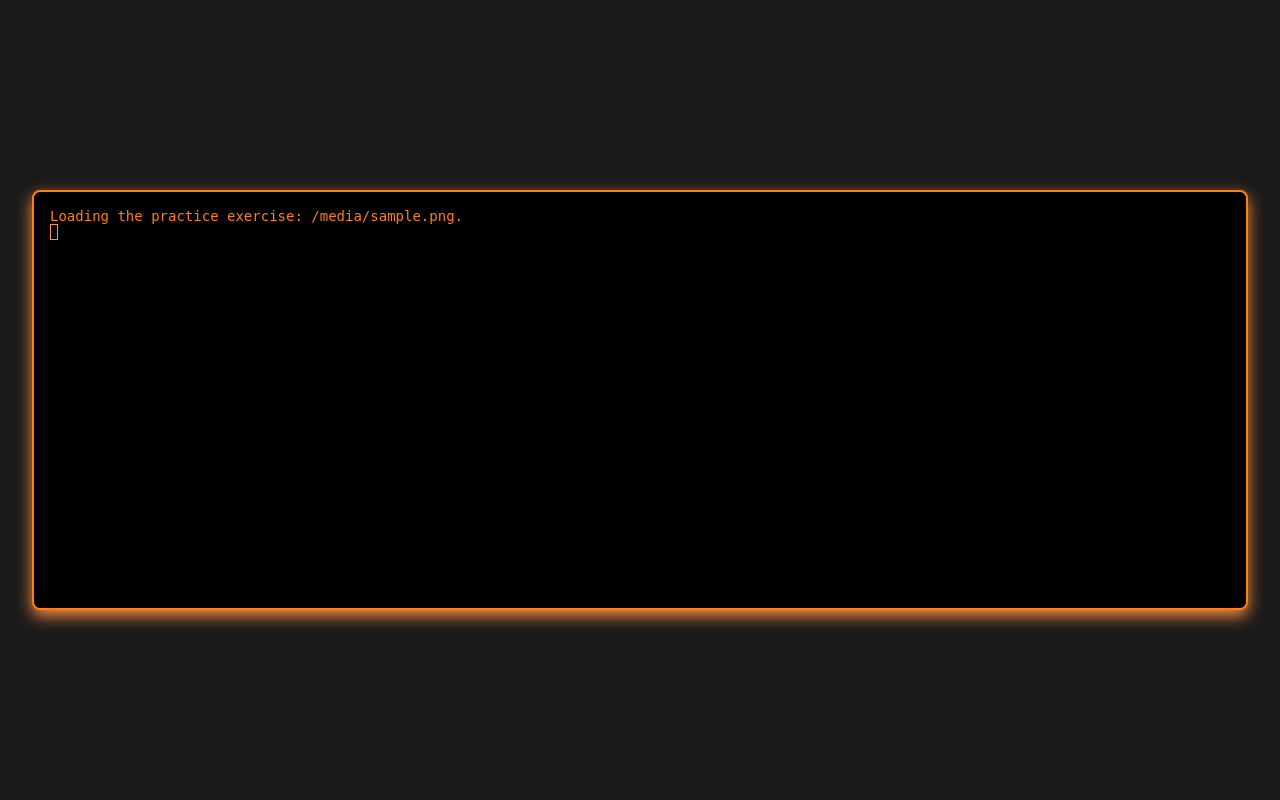
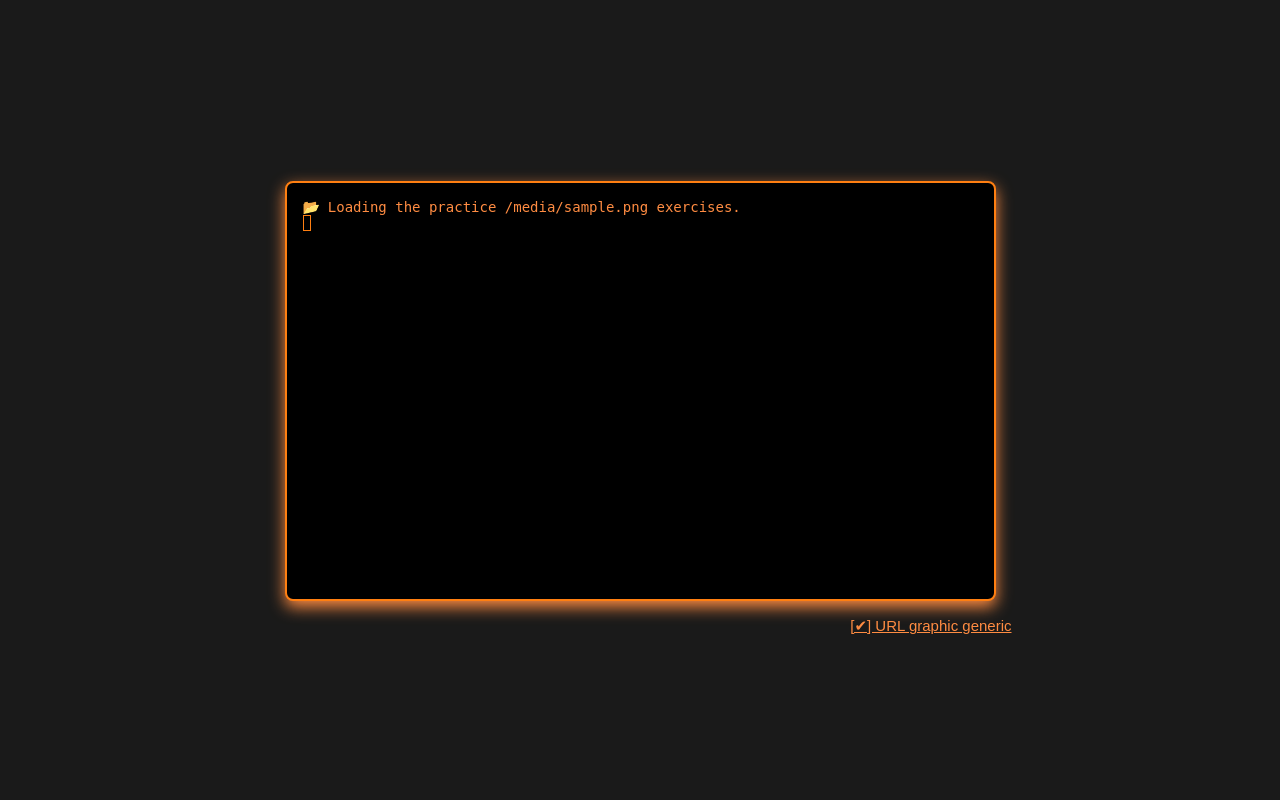
Before and after one commit to CejasLucas/python-practices-llcejas, a Python web app: template src/main/WebApp/templates/terminal.html in a window 1280 px wide. Run offline with Jinja, Linux system fonts and the light colour scheme; the template is opened without the code that fills it: most values are stand-ins (such as "Sample title", 1, 10 or a date in 2020); some libraries are stand-ins or nearby versions.

Commit message:
Avanzo con la demostración de los graficos en algunos ejercicios

```diff
--- a/src/main/WebApp/static/terminal.css
+++ b/src/main/WebApp/static/terminal.css
@@ -18,7 +18,11 @@ body {
     opacity: 1;
     transition: opacity 0.3s ease;
 }
+#popup{
 
+}
+
+/*
 #popup {
     background-color: var(--black-color);
     border-radius: 12px;
@@ -32,6 +36,7 @@ body {
     flex-direction: column;
     position: relative;
 }
+*/
 
 #terminal {
     flex: 1;
@@ -39,23 +44,12 @@ body {
     overflow: hidden;
     border: 2px solid var(--color-primary);
     box-shadow: 0 6px 16px var(--color-secondary);
-    margin: 2rem;
+    margin: 1rem;
     padding: 1rem;
     font-size: 1.1em;
     background: var(--black-color);
 }
 
-#graphics {
-    color: var(--color-primary);
-}
-
-#graphics img {
-    align-items: center;
-    max-width: 100%;
-    margin: 10px 0;
-    border: 1px solid var(--color-primary);
-    border-radius: 6px;
-}
 
 /* ==============================
    Scrollbar personalizada
@@ -83,6 +77,16 @@ body {
 /* ==============================
    Botón cerrar en la parte inferior derecha
    ============================== */
+#link {
+    display: flex;
+    justify-self: end;
+}
+
+#link a{
+    font-size: 15px;
+    color: var(--color-secondary);
+}
+
 #close-btn {
     position: absolute;
     margin-bottom: 10px;
--- a/src/main/WebApp/static/terminal.js
+++ b/src/main/WebApp/static/terminal.js
@@ -3,21 +3,25 @@ document.addEventListener("DOMContentLoaded", () => {
     const term = new Terminal({
         fontFamily: 'Fira Mono, monospace',
         fontSize: 14,
-        theme: { background: '#000000', foreground: '#FF7F11', cursor: '#FF8C42' }
+        theme: { background: '#000000', foreground: '#FF8C42', cursor: '#FF7F11' }
     });
 
     const socket = io();
 
     const terminalDiv = document.getElementById('terminal');
+
     if (!terminalDiv) return console.error("Error: #terminal div not found");
+
     term.open(terminalDiv);
 
     const fileName = window.exerciseData?.fileName || "example.txt";
+
     const exerciseId = window.exerciseData?.exerciseId || 0;
 
-    term.write(`Loading the practice exercise: ${fileName}.\r\n`);
+    term.write(`📂  Loading the practice ${fileName} exercises.\r\n`);
 
     let inputBuffer = "";
+
     let finished = false;
 
     socket.emit("start_exercise", { file_name: fileName, exercise_id: exerciseId });
@@ -44,11 +48,6 @@ document.addEventListener("DOMContentLoaded", () => {
         }
     });
 
-    // --- Salida de texto normal ---
-    socket.on("output", data => {
-        term.write(data);
-        term.prompt();
-    });
 
     // --- Salida de gráficos ---
     socket.on("graph", data => {
@@ -62,15 +61,20 @@ document.addEventListener("DOMContentLoaded", () => {
         wrapper.scrollTop = wrapper.scrollHeight;
     });
 
-    // --- Fin del ejercicio ---
+    socket.on("output", data => {
+        term.write(data);
+        term.prompt();
+    });
+
     socket.on("end", () => {
         finished = true;
-        term.write("\r\n[✔] Exercise finished. Press Enter or Close button.\r\n");
+        term.write("\r\n🎉  Exercise finished. Press Enter or Close button.\r\n");
         const closeBtn = document.getElementById("close-btn");
         if (closeBtn) closeBtn.style.display = "inline-block";
     });
 
-    // --- Función cerrar popup ---
+
+
     function closePopup() {
         const overlay = document.getElementById("overlay");
         overlay.style.opacity = 0;
--- a/src/main/WebApp/templates/terminal.html
+++ b/src/main/WebApp/templates/terminal.html
@@ -14,16 +14,11 @@
 </head>
 <body>
     <div id="overlay">
-        <!-- <div id="popup"> --->
-        <div id="terminal-wrapper" style="flex:1; overflow:auto;">
-            <div id="terminal">
-                <div id="graphics"></div>
-            </div>
+        <div id="popup">
+            <div id="terminal"></div>
+            <div id="link"> <a href="graphics.html">[✔] URL graphic generic</a> </div>
         </div>
-
-        <button id="close-btn">
-            Close
-        </button>
+        <button id="close-btn"> Close </button>
     </div>
 
     <script>
```
Also changed, not shown: src/main/WebApp/routes.py (+3 -5 lines), src/main/WebApp/static/graphics.css (added, +13 -0 lines), src/main/WebApp/templates/graphics.html (added, +13 -0 lines), src/main/WebApp/static/graphics.js (added).
